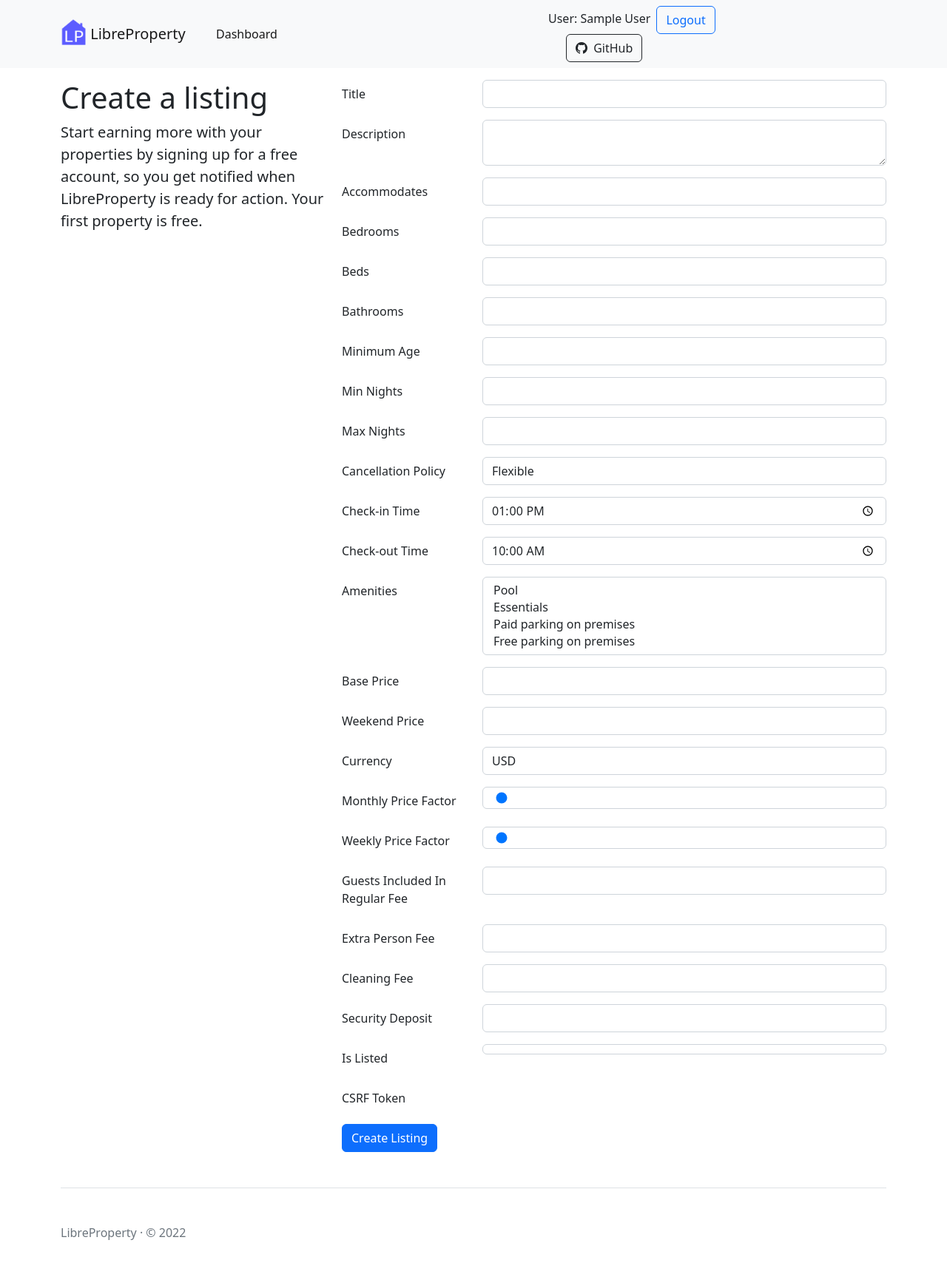
After one commit to LibreProperty/LibreProperty, a Flask app: template libreproperty/dashboard/templates/dashboard/create_listing.html in a window 1280 px wide. The commit adds this page. Shown: the whole page at 74% size. Run offline with Flask 3, Linux system fonts and the light colour scheme; the template is opened without the code that fills it: values that come from a table or form of the project are taken from there, others are empty; the visitor is signed in with stand-in values (Sample User, id 1).

Commit message:
add create-listing form WIP

```diff
--- a/libreproperty/app.py
+++ b/libreproperty/app.py
@@ -9,6 +9,7 @@ from libreproperty.dashboard import dashboard_bp
 from libreproperty import models
 
 login_manager = LoginManager()
+login_manager.login_view = "auth_bp.login"
 
 
 @login_manager.user_loader
--- /dev/null
+++ b/libreproperty/dashboard/amenities.py
@@ -0,0 +1,6 @@
+amenities = {
+    ('essentials', 'Essentials'),
+    ('free-parking', 'Free parking on premises'),
+    ('paid-parking', 'Paid parking on premises'),
+    ('pool', 'Pool')
+}
--- /dev/null
+++ b/libreproperty/dashboard/forms.py
@@ -0,0 +1,36 @@
+import datetime
+
+from flask_wtf import FlaskForm
+from wtforms import StringField, TextAreaField, IntegerField, SelectField, TimeField, SelectMultipleField, DecimalRangeField, BooleanField
+from wtforms.validators import DataRequired, Length
+
+from .amenities import amenities
+
+
+class ListingForm(FlaskForm):
+    title = StringField(validators=[DataRequired(), Length(min=3, max=255)])
+    description = TextAreaField()
+    accommodates = IntegerField()
+    bedrooms = IntegerField()
+    beds = IntegerField()
+    bathrooms = IntegerField()
+    minimum_age = IntegerField()
+    min_nights = IntegerField()
+    max_nights = IntegerField()
+    cancellation_policy = SelectField(
+        choices=[('flexible', 'Flexible'), ('moderate', 'Moderate'), ('firm', 'Firm'),
+                 ('strict', 'Strict'), ('strict-long-term', 'Strict Long Term'),
+                 ('flexible-long-term', 'Flexible Long Term'), ('non-refundable', 'Non-refundable')])
+    check_in_time = TimeField('Check-in Time', default=datetime.time(hour=13))
+    check_out_time = TimeField('Check-out Time', default=datetime.time(hour=10))
+    amenities = SelectMultipleField(choices=amenities)
+    base_price = IntegerField()
+    weekend_price = IntegerField()
+    currency = SelectField(default="USD", choices=(('USD', 'USD'), ('EUR', 'EUR')))
+    monthly_price_factor = DecimalRangeField(default=1, places=2)
+    weekly_price_factor = DecimalRangeField(default=1, places=2)
+    guests_included_in_regular_fee = IntegerField()
+    extra_person_fee = IntegerField()
+    cleaning_fee = IntegerField()
+    security_deposit = IntegerField()
+    is_listed = BooleanField()
--- /dev/null
+++ b/libreproperty/dashboard/templates/dashboard/create_listing.html
@@ -0,0 +1,42 @@
+{% extends 'base.html' %}
+
+{% block content %}
+<main>
+    <div class="row">
+        <div class="col-4 fs-5">
+            <h1>Create a listing</h1>
+            <p>
+                Start earning more with your properties by signing up for a free account, so you get
+                notified when LibreProperty is ready for action. Your first property is free.
+            </p>
+        </div>
+        <div class="col-8">
+            {% for message in get_flashed_messages() %}
+            <div class="alert alert-danger alert-dismissible fade show" role="alert">
+                {{ message }}
+                <button type="button" class="btn-close" data-bs-dismiss="alert" aria-label="Close"></button>
+            </div>
+            {% endfor %}
+            <form method="POST">
+                {{ form.csrf_token }}
+                {% for field in form %}
+                <div class="mb-3 row">
+                    {{ field.label(class='col-sm-3 col-form-label') }}
+                    <div class="col-sm-9">
+                    {{ field(class='form-control') }}
+                    {% if field.errors %}
+                    <ul class="errors">
+                        {% for error in field.errors %}
+                        <li>{{ error }}</li>{% endfor %}
+                    </ul>
+                    {% endif %}
+                    </div>
+                </div>
+                {% endfor %}
+                <button type="submit" class="btn btn-primary">Create Listing</button>
+            </form>
+
+        </div>
+    </div>
+</main>
+{% endblock %}
--- a/libreproperty/models.py
+++ b/libreproperty/models.py
@@ -37,8 +37,8 @@ class Listing(db.Model, BasicMixin):
     base_price = sa.Column(sa.Integer)
     weekend_price = sa.Column(sa.Integer)
     currency = sa.Column(sa.String, default="USD")
-    monthly_price_factor = sa.Column(sa.Float, default=1)
-    weekly_price_factor = sa.Column(sa.Float, default=1)
+    monthly_price_factor = sa.Column(sa.Numeric(precision=3, scale=1), default=1)
+    weekly_price_factor = sa.Column(sa.Numeric(precision=3, scale=1), default=1)
     guests_included_in_regular_fee = sa.Column(sa.Integer)
     extra_person_fee = sa.Column(sa.Integer)
     cleaning_fee = sa.Column(sa.Integer)
--- a/libreproperty/pages.py
+++ b/libreproperty/pages.py
@@ -1,8 +1,11 @@
-from flask import Blueprint, render_template
+from flask import Blueprint, render_template, redirect, url_for
+from flask_login import current_user
 
 pages_bp = Blueprint('pages_bp', __name__, template_folder='templates')
 
 
 @pages_bp.route("/")
 def index():
+    if current_user.is_authenticated:
+        return redirect(url_for('dashboard_bp.index'))
     return render_template("index.html")
--- a/libreproperty/templates/base.html
+++ b/libreproperty/templates/base.html
@@ -29,7 +29,11 @@
         <div class="collapse navbar-collapse" id="navbarNav">
             <ul class="navbar-nav col-6">
                 <li class="nav-item">
+                    {% if current_user.is_authenticated %}
+                    <a class="nav-link active" aria-current="page" href="/dashboard">Dashboard</a>
+                    {% else %}
                     <a class="nav-link active" aria-current="page" href="/">Home</a>
+                    {% endif %}
                 </li>
             </ul>
             <div class="col-4">
```
Also changed, not shown: libreproperty/dashboard/views.py (+7 -3 lines).
